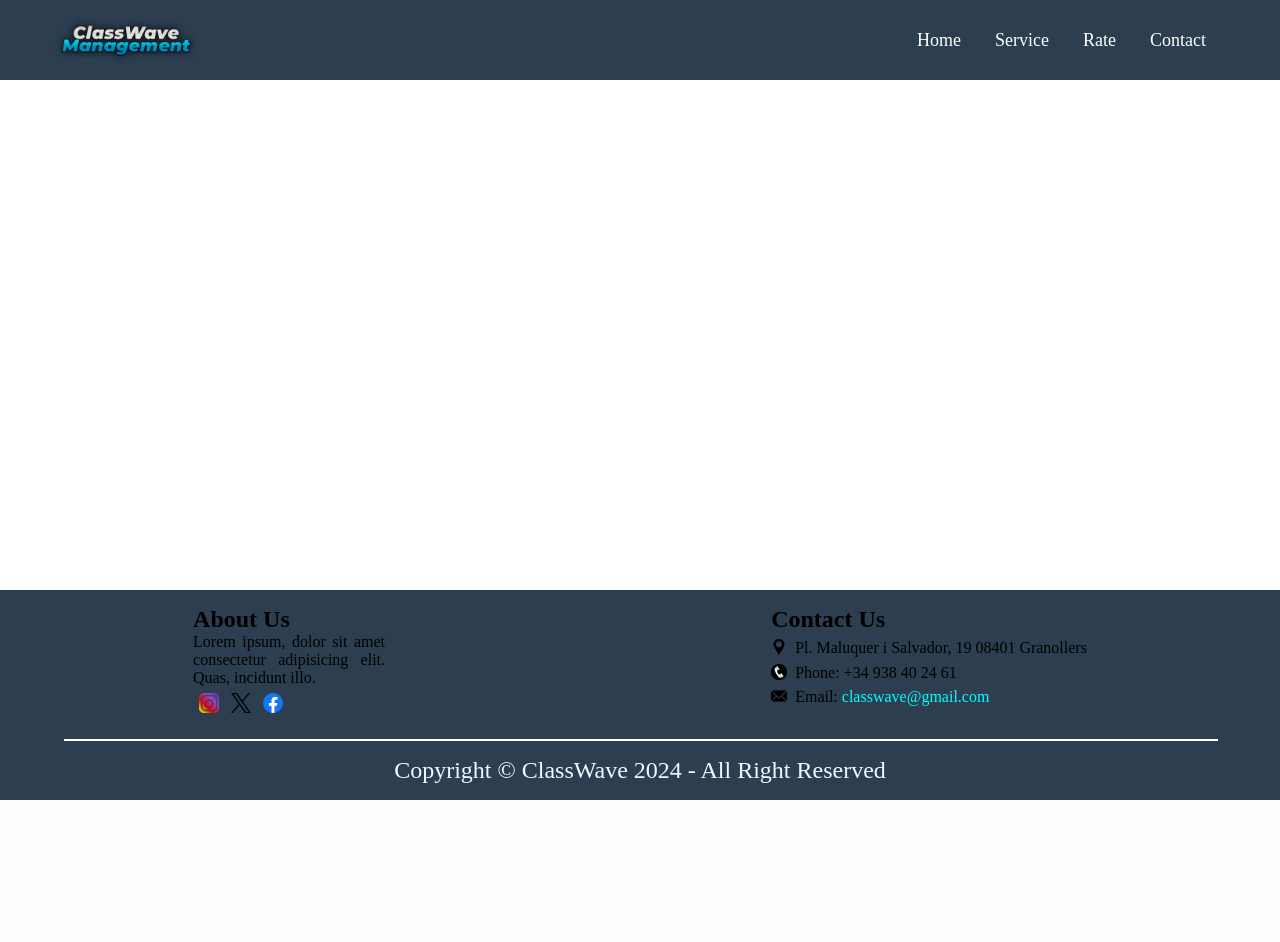
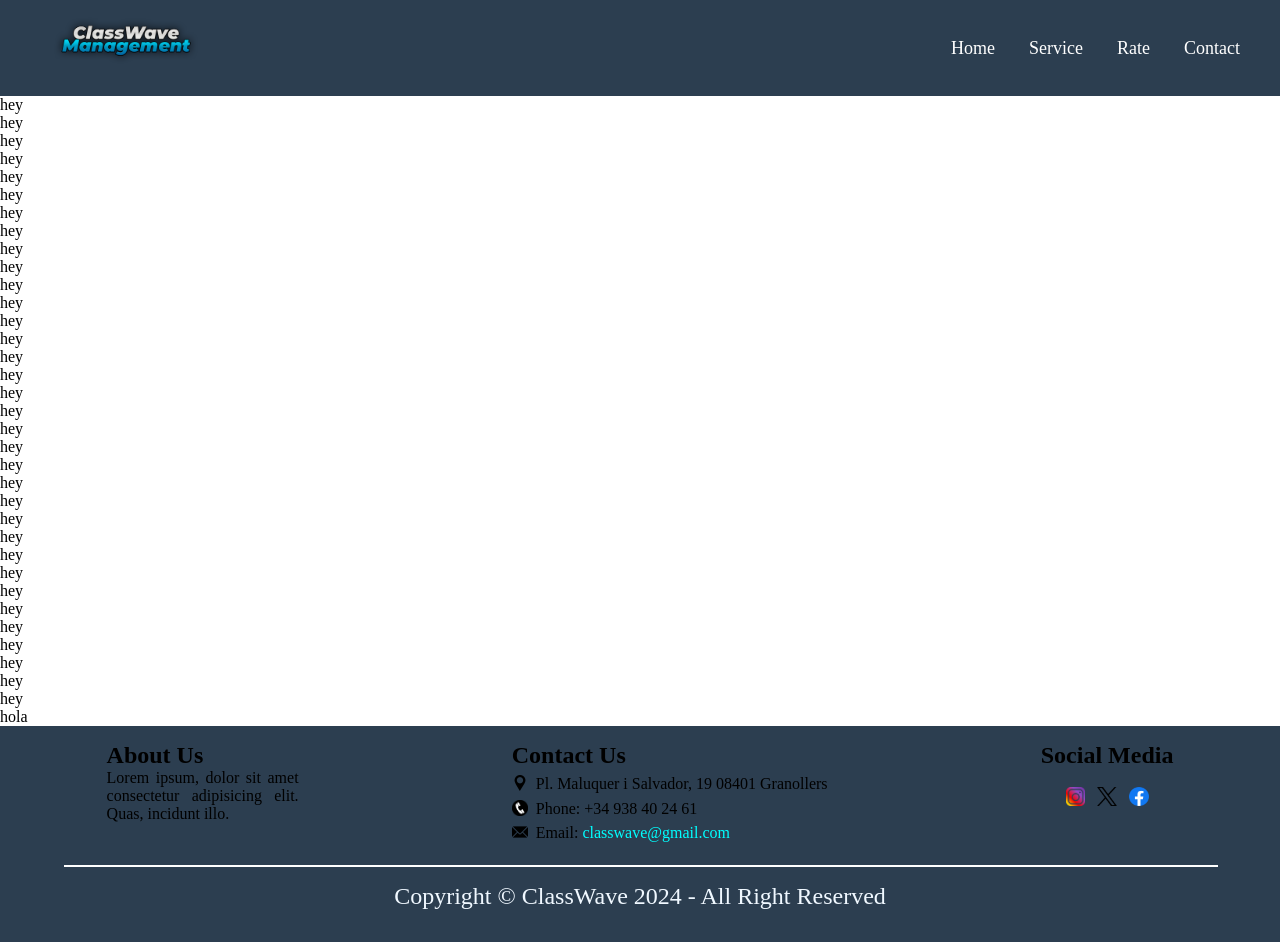
Before and after one commit to Reiax9/Proyecto-Final, a PHP site: page /web/index.html in a window 1280 px wide. Before the commit the page ends 800 px from the top, so only its background shows below. Run offline with PHP 8.4, Linux system fonts and the light colour scheme; some libraries are stand-ins or nearby versions.

Commit message:
css fixed

```diff
--- a/web/css/comon.css
+++ b/web/css/comon.css
@@ -1,14 +1,29 @@
 *{
     margin: 0;
     padding: 0;
+    box-sizing: content-box;
     text-decoration: none;
     list-style: none;
+}
+
+header{
+    margin: 0;
+    padding: 0;
+}
+
+main{
+    /* height: 70vh; */
+    max-width: 100vw;
+    width: 100vw;
 }
 
 
 /*! ========================================== NAV =======================================  */
 nav{
-    height: 80px;
+    max-width: 100vw;
+    width: 100vw;
+    height: 12vh;
+    position: block;
     background: #2c3e50;
 }
 
@@ -25,7 +40,7 @@ nav ul{
 
 nav ul li{
     display: inline-block;
-    line-height: 80px;
+    line-height: 12vh;
     margin: 0 15px;
 }
 
@@ -60,7 +75,7 @@ label #cancel{
     color: white;
     font-size: 30px;
     float: right;
-    line-height: 80px;
+    line-height: 12vh;
     margin-right: 40px;
     cursor: pointer;
     display: none;
@@ -128,15 +143,18 @@ label #cancel{
     }
 }
 
+
 /*! ======================================================================================  */
 
 /*? ======================================== Footer ======================================  */
 
 footer{
-    padding: 1em 0;
-    position: absolute;
-    left: 0;
+    padding-top: 1em;
+    padding-bottom: 5em;
+    position: block;
     bottom: 0;
+    height: 15vh;
+    max-width: 100vw;
     width: 100vw;
     background: #2c3e50;
 }
@@ -156,10 +174,16 @@ footer{
 
 #redesSociales{
     display: flex;
-    flex-direction: row;
+    flex-direction: column;
 }
 
-
+#iconosRedesSociales{
+    margin-top: 0.7em;
+    display: flex;
+    justify-content: center;
+    align-items: center;
+    align-content: center;
+}
 
 .iconoRedes{
     padding: 0.4em;
@@ -192,4 +216,5 @@ footer{
     font-size: 1.5em;
     text-align: center;
 }
+
 /*? ======================================================================================  */
--- a/web/index.html
+++ b/web/index.html
@@ -11,6 +11,7 @@
 </head>
 <body>
     <header>
+    </header>
     <nav>
         <input type="checkbox" id="check">
         <label for="check">
@@ -23,29 +24,48 @@
             <li><a href="./web/service.html">Service</a></li>
             <li><a href="./web/rate.html">Rate</a></li>
             <li><a href="./web/contact.html">Contact</a></li>
-                <li></li>
         </ul>
     </nav>
-    </header>
     <main>
-
+        <p>hey</p>
+        <p>hey</p>
+        <p>hey</p>
+        <p>hey</p>
+        <p>hey</p>
+        <p>hey</p>
+        <p>hey</p>
+        <p>hey</p>
+        <p>hey</p>
+        <p>hey</p>
+        <p>hey</p>
+        <p>hey</p>
+        <p>hey</p><p>hey</p>
+        <p>hey</p>
+        <p>hey</p>
+        <p>hey</p>
+        <p>hey</p>
+        <p>hey</p><p>hey</p>
+        <p>hey</p>
+        <p>hey</p>
+        <p>hey</p>
+        <p>hey</p>
+        <p>hey</p>
+        <p>hey</p>
+        <p>hey</p>
+        <p>hey</p>
+        <p>hey</p>
+        <p>hey</p>
+        <p>hey</p>
+        <p>hey</p>
+        <p>hey</p>
+        <p>hey</p>
+        <p>hola</p>
     </main>
     <footer>
         <div id="containFooter">
             <div id="aboutUs">
                 <h2>About Us</h2>
                 <p>Lorem ipsum, dolor sit amet consectetur adipisicing elit. Quas, incidunt illo. </p>
-                <div id="redesSociales">
-                    <a href="https://instagram.com">
-                        <img class="iconoRedes" src="./img/instagram.png" alt="Icono de Instagram">
-                    </a>
-                    <a href="https://twitter.com">
-                        <img class="iconoRedes" src="./img/twitter.png" alt="Icono de Twitter">
-                    </a>
-                    <a href="https://facebook.com">
-                        <img class="iconoRedes" src="./img/facebook.png" alt="Icono de facebook">
-                    </a>
-                </div>
             </div>
             <div id="contactUs">
                 <h2>Contact Us</h2>
@@ -62,6 +82,20 @@
                     <p>Email: <a href="mailto:classwave@gmail.com">classwave@gmail.com</a></p>
                 </div>
             </div>
+            <div id="redesSociales">
+                <h2>Social Media</h2>
+                <div id="iconosRedesSociales">
+                    <a href="https://instagram.com">
+                        <img class="iconoRedes" src="./img/instagram.png" alt="Icono de Instagram">
+                    </a>
+                    <a href="https://twitter.com">
+                        <img class="iconoRedes" src="./img/twitter.png" alt="Icono de Twitter">
+                    </a>
+                    <a href="https://facebook.com">
+                        <img class="iconoRedes" src="./img/facebook.png" alt="Icono de facebook">
+                    </a>
+                </div>
+            </div>
         </div>
         <div id="lineaSeparar"></div>
         <div id="copyRight">Copyright &copy; ClassWave 2024 - All Right Reserved</div>
```
Also changed, not shown: web/web/contact.html (+14 -11 lines), web/web/rate.html (+14 -11 lines), web/web/service.html (+14 -11 lines). Lines whose indentation alone changed are shown as unchanged.
